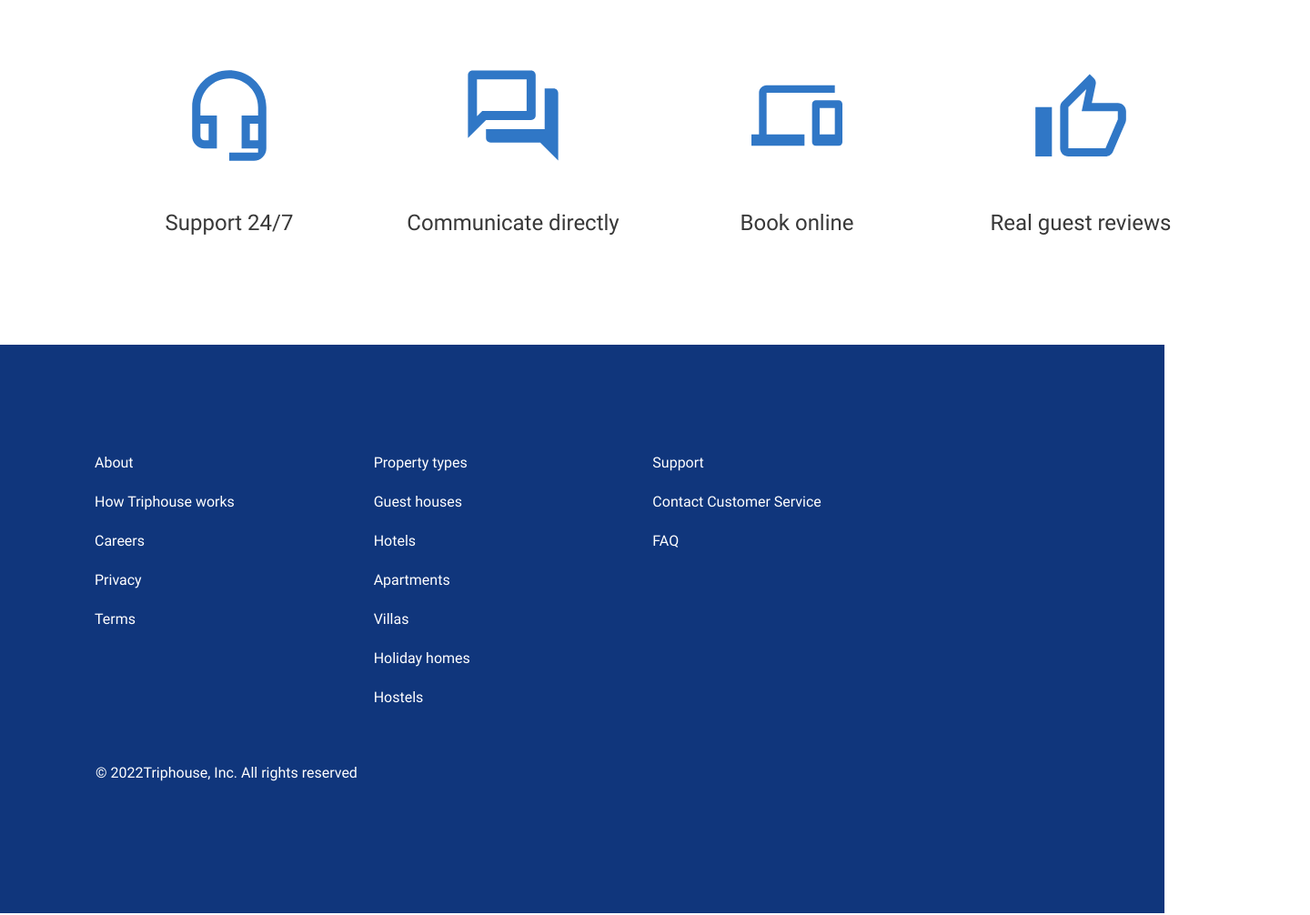
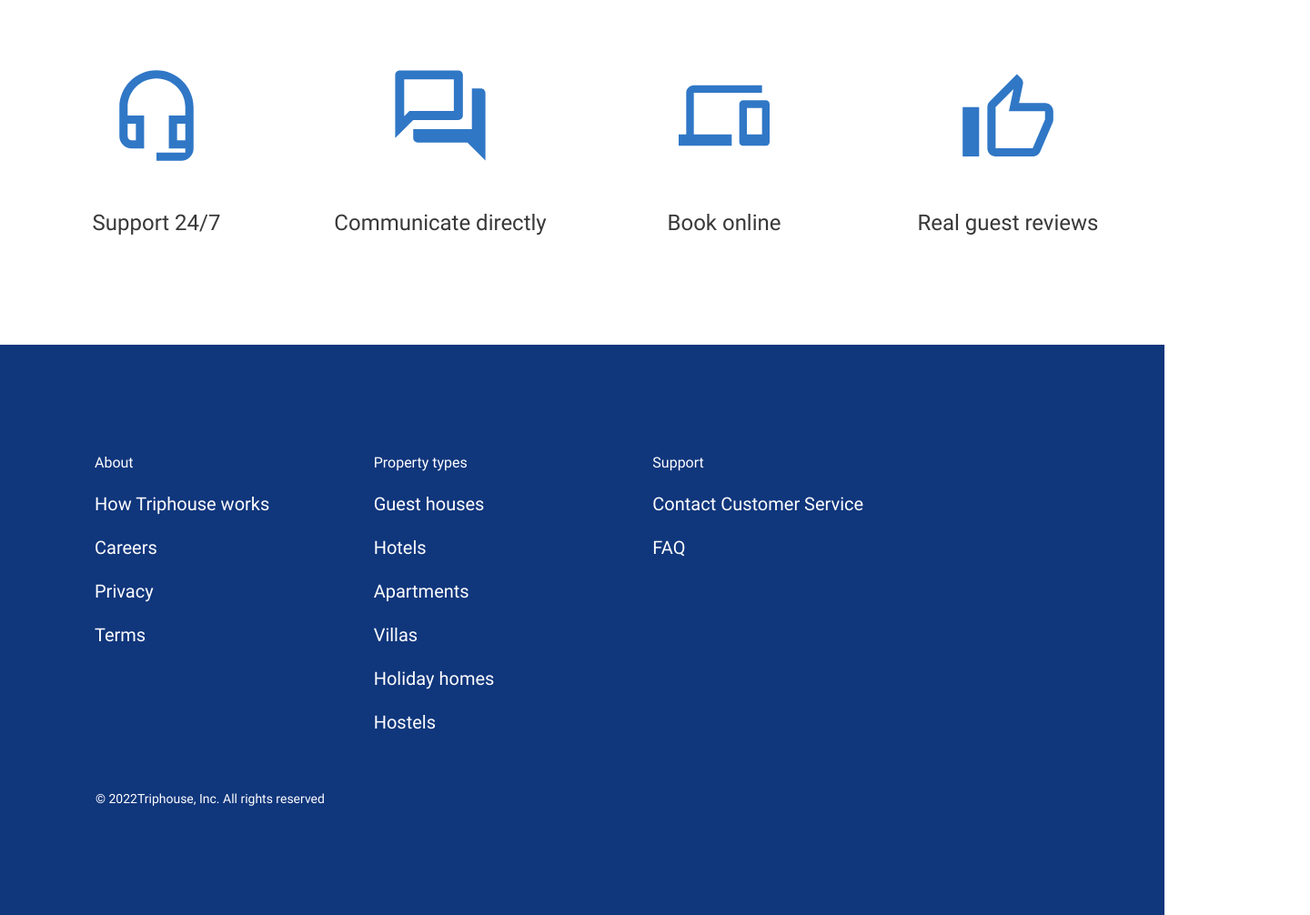
Before and after one commit to dxarch/if-html, a website: page index.html in a window 1280 px wide. Shown: the part 194-1200 px from the top of the page at 91% size, 1440 px wide, since content can reach past the window. Drawn offline with Linux system fonts and the light colour scheme.

Commit message:
fix offer container width

```diff
--- a/styles/styles.css
+++ b/styles/styles.css
@@ -7,10 +7,6 @@
 body {
     font-family: 'Roboto', sans-serif;
     color: #383838;
-}
-
-.offer-section {
-    width: 1440px;
 }
 
 .section-title {
@@ -62,7 +58,6 @@ body {
 
 .footer {
     background: #10367C;
-    height: 625px;
     color: #FFFFFF;
 }
 
@@ -83,10 +78,12 @@ body {
 
 .footer-link {
     text-decoration: none;
+    font-size: 20px;
     color: #FFFFFF;
 }
 
 .copyright {
     padding-left: 105px;
     padding-bottom: 120px;
+    font-size: 14px;
 }
```
